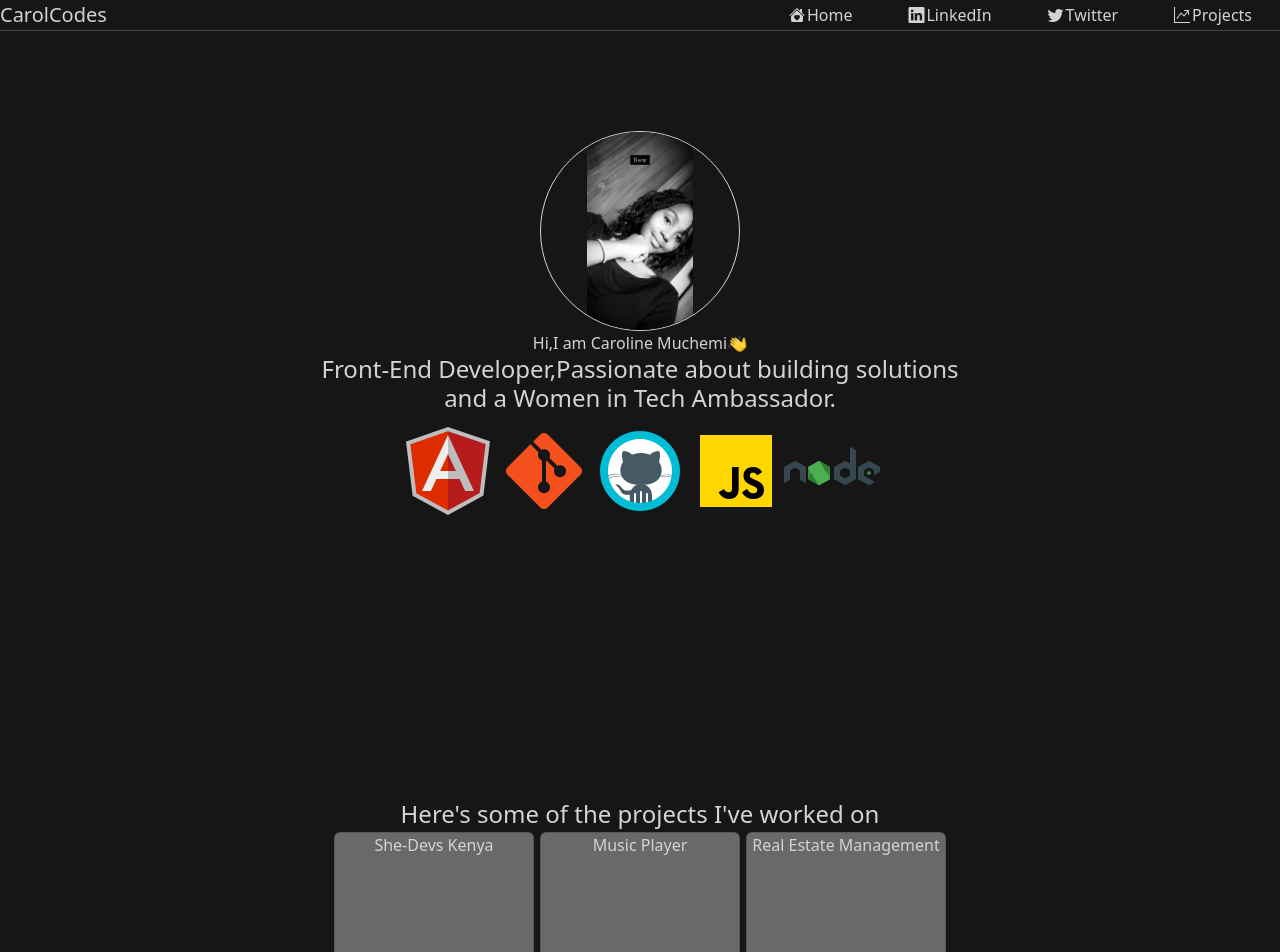
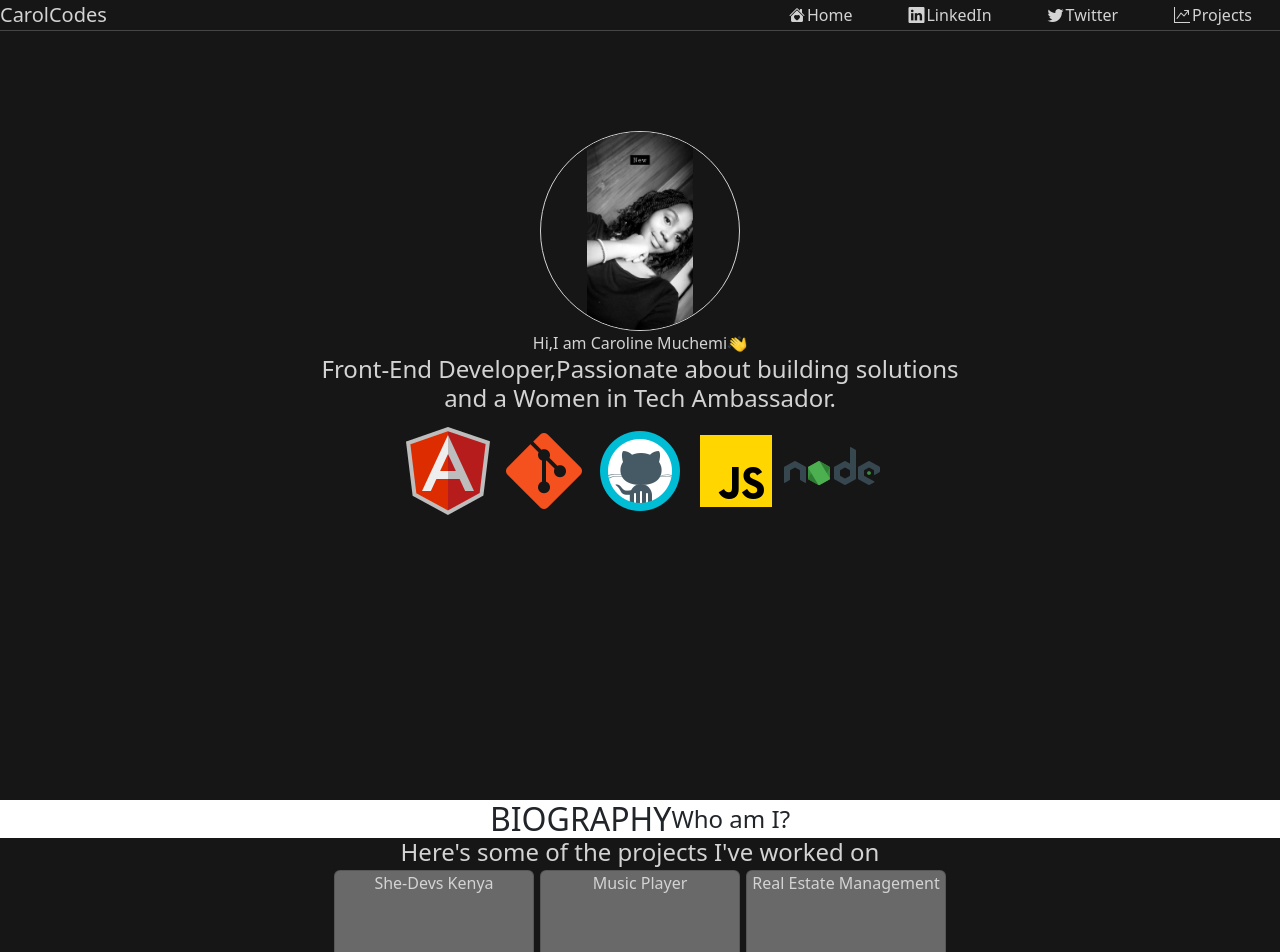
Before and after one commit to Carol254/portfolio, an Angular app: page / in a window 1280 px wide. Shown: the top 952 px of the page. Built offline with nearby package versions, Linux system fonts and the light colour scheme.

Commit message:
few changes made

```diff
--- a/src/app/home/home.component.html
+++ b/src/app/home/home.component.html
@@ -36,7 +36,8 @@
     </div>
 </div>
 <section class="biography">
-
+  <h2>BIOGRAPHY</h2>
+  <h4>Who am I?</h4>
 
 </section>
 
```
